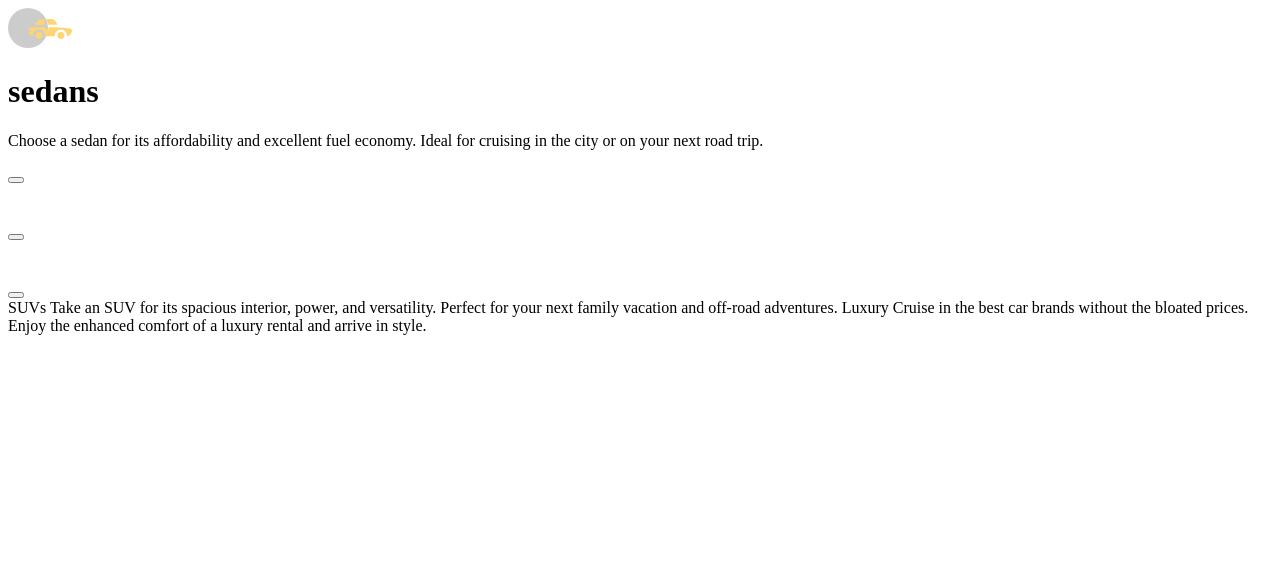
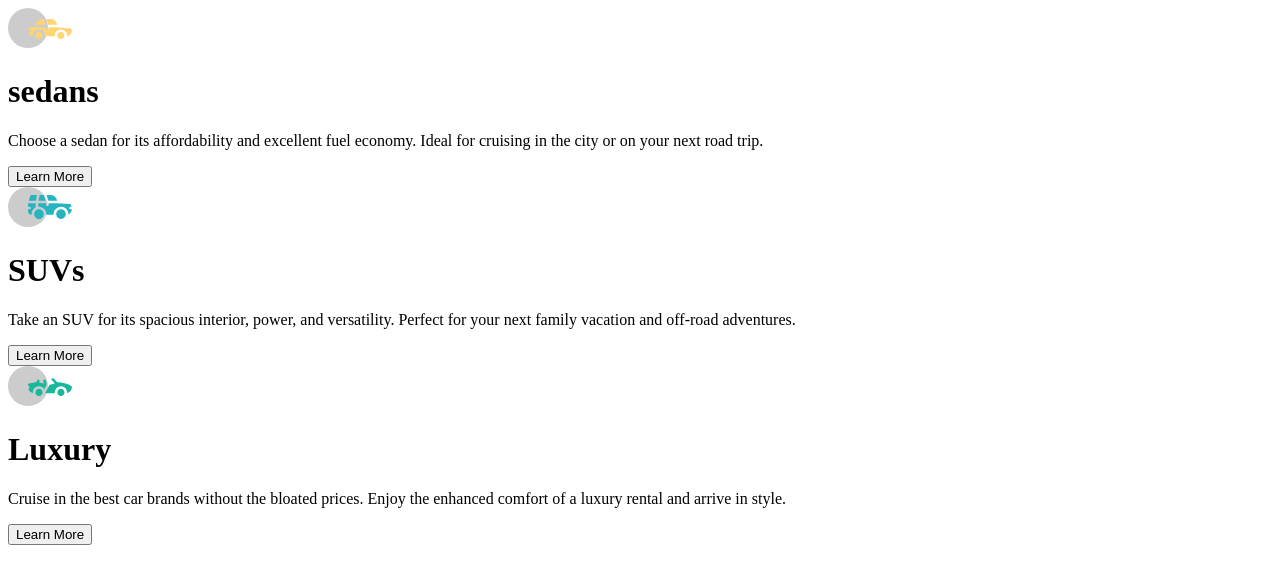
Before and after one commit to fidellim/3-Column-Preview-Card-Component, a plain HTML site: page index.html in a window 1280 px wide. Drawn offline with Linux system fonts and the light colour scheme.

Commit message:
add markup

```diff
--- a/index.html
+++ b/index.html
@@ -13,34 +13,40 @@
 
   <div class="cards-container">
     <div class="card-container">
-      <img src="./images/icon-sedans.svg" alt="sedan">
+      <img src="./images/icon-sedans.svg" alt="sedans">
       <h1>sedans</h1>
-      <p>Choose a sedan for its affordability and excellent fuel economy. Ideal for cruising in the city
-      or on your next road trip.</p>
-      <button></button>
+      <p>
+        Choose a sedan for its affordability and excellent fuel economy. Ideal for cruising in the city
+        or on your next road trip.
+      </p>
+      <button>Learn More</button>
     </div>
     <div class="card-container">
-      <img src="" alt="">
-      <h1></h1>
-      <p></p>
-      <button></button>
+      <img src="./images/icon-suvs.svg" alt="suvs">
+      <h1>SUVs</h1>
+      <p>
+        Take an SUV for its spacious interior, power, and versatility. Perfect for your next family vacation
+        and off-road adventures.
+      </p>
+      <button>Learn More</button>
     </div>
     <div class="card-container">
-      <img src="" alt="">
-      <h1></h1>
-      <p></p>
-      <button></button>
+      <img src="./images/icon-luxury.svg" alt="luxury">
+      <h1>Luxury</h1>
+      <p>
+        Cruise in the best car brands without the bloated prices. Enjoy the enhanced comfort of a luxury
+        rental and arrive in style.
+      </p>
+      <button>Learn More</button>
     </div>
   </div>
 
 
-  SUVs
-  Take an SUV for its spacious interior, power, and versatility. Perfect for your next family vacation
-  and off-road adventures.
 
-  Luxury
-  Cruise in the best car brands without the bloated prices. Enjoy the enhanced comfort of a luxury
-  rental and arrive in style.
+
+
+
+
 
 </body>
 </html>
```
